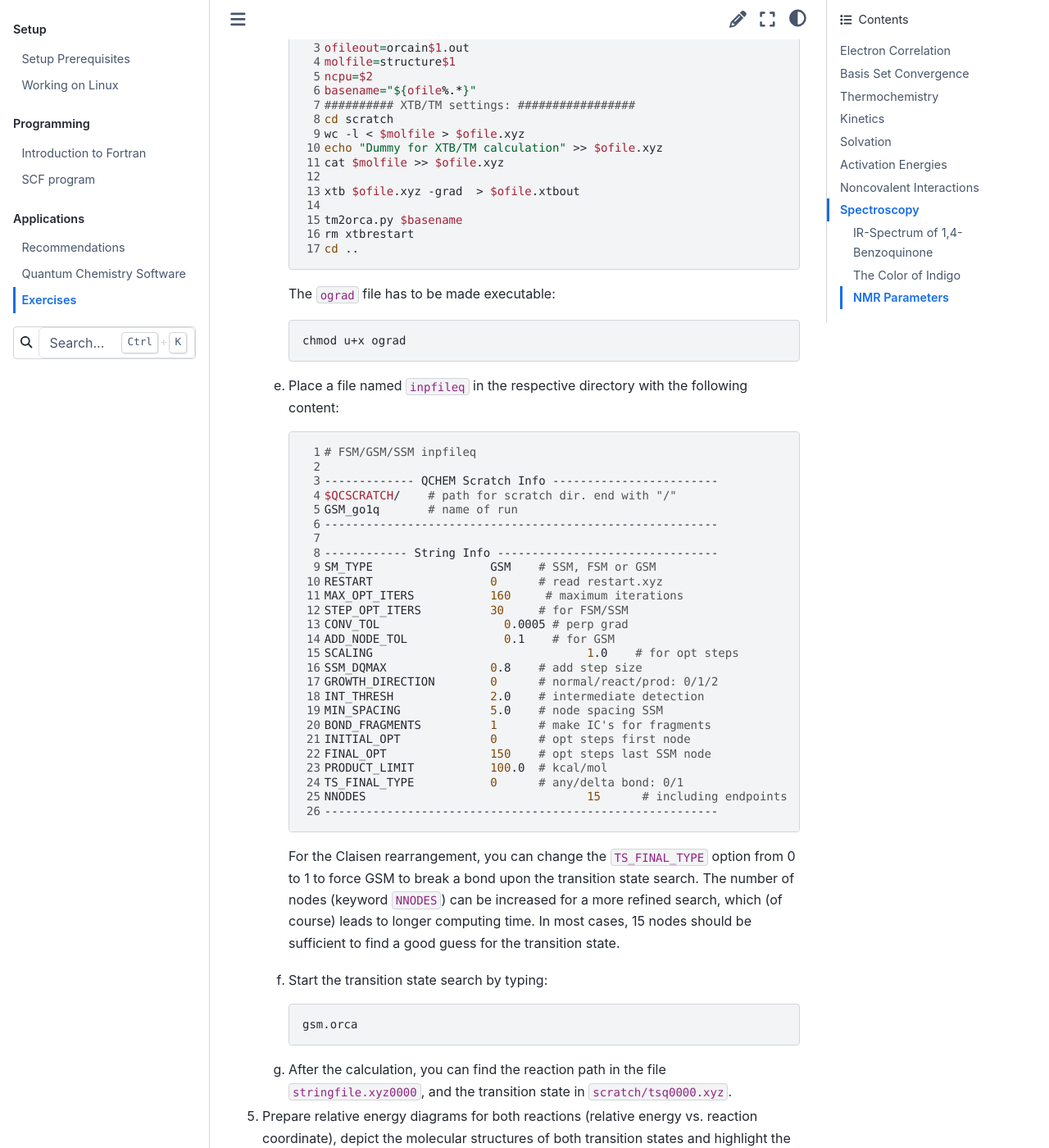
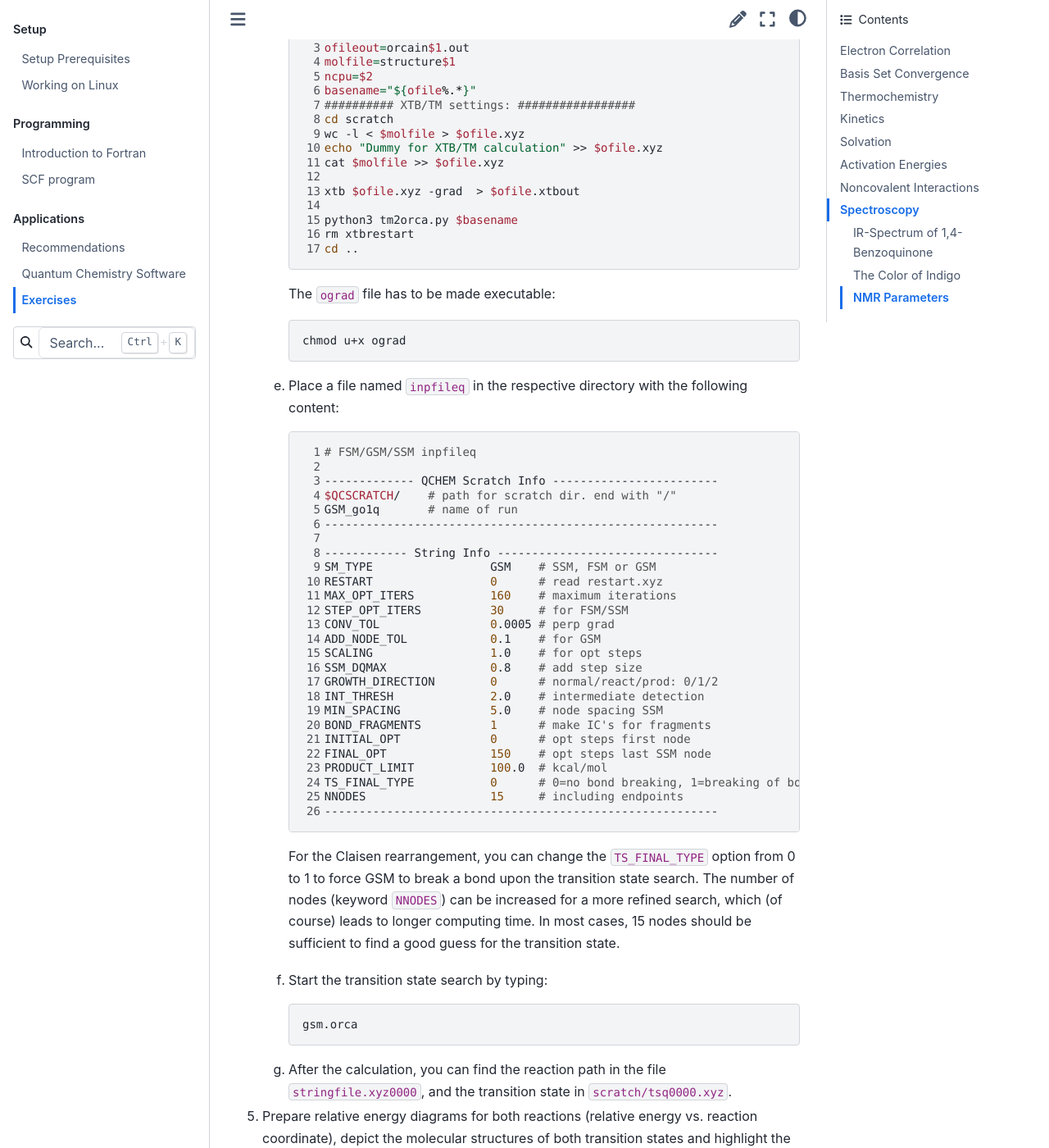
Before and after one commit to grimme-lab/qc2-teaching, a Sphinx documentation site: the page built from doc/apps-ex.rst, in a window 1280 px wide and 1400 px high, scrolled down 15264 px. Shown: the whole window at 82% size. Built offline with Sphinx 7.4.7 and the Sphinx Book theme 1.1.4, drawn with Linux system fonts in a browser that asks for light colours.

Commit message:
Update apps-ex.rst
Adjusted the GSM input and slightly the ograd file.
Escpecially the input seemed to be broken and did not work for me.

```diff
--- a/doc/apps-ex.rst
+++ b/doc/apps-ex.rst
@@ -733,7 +733,7 @@ Rearrangement and Dimerization Reactions
 
           xtb $ofile.xyz -grad  > $ofile.xtbout
 
-          tm2orca.py $basename
+          python3 tm2orca.py $basename
           rm xtbrestart
           cd ..
 
@@ -759,11 +759,11 @@ Rearrangement and Dimerization Reactions
           ------------ String Info --------------------------------
           SM_TYPE                 GSM    # SSM, FSM or GSM
           RESTART                 0      # read restart.xyz
-          MAX_OPT_ITERS           160     # maximum iterations
+          MAX_OPT_ITERS           160    # maximum iterations
           STEP_OPT_ITERS          30     # for FSM/SSM
-          CONV_TOL           	    0.0005 # perp grad
-          ADD_NODE_TOL		    0.1    # for GSM
-          SCALING			        1.0    # for opt steps
+          CONV_TOL                0.0005 # perp grad
+          ADD_NODE_TOL            0.1    # for GSM
+          SCALING                 1.0    # for opt steps
           SSM_DQMAX               0.8    # add step size
           GROWTH_DIRECTION        0      # normal/react/prod: 0/1/2
           INT_THRESH              2.0    # intermediate detection
@@ -772,8 +772,8 @@ Rearrangement and Dimerization Reactions
           INITIAL_OPT             0      # opt steps first node
           FINAL_OPT               150    # opt steps last SSM node
           PRODUCT_LIMIT           100.0  # kcal/mol
-          TS_FINAL_TYPE           0      # any/delta bond: 0/1
-          NNODES			        15      # including endpoints
+          TS_FINAL_TYPE           0      # 0=no bond breaking, 1=breaking of bond
+          NNODES                  15     # including endpoints
           ---------------------------------------------------------
 
 
```
